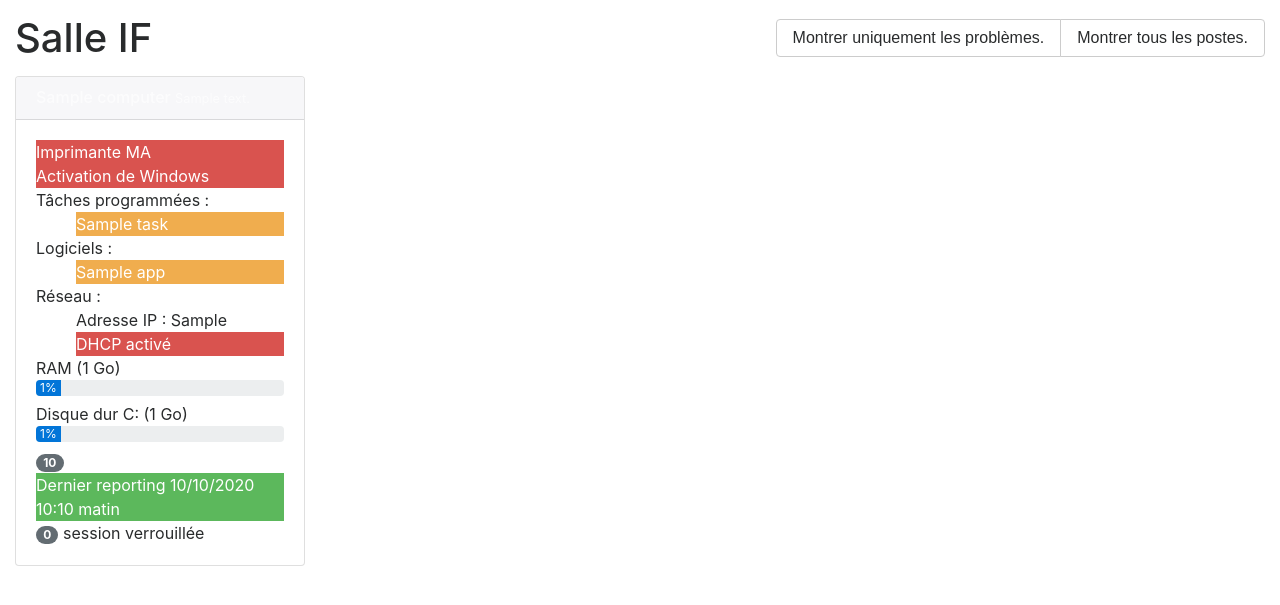
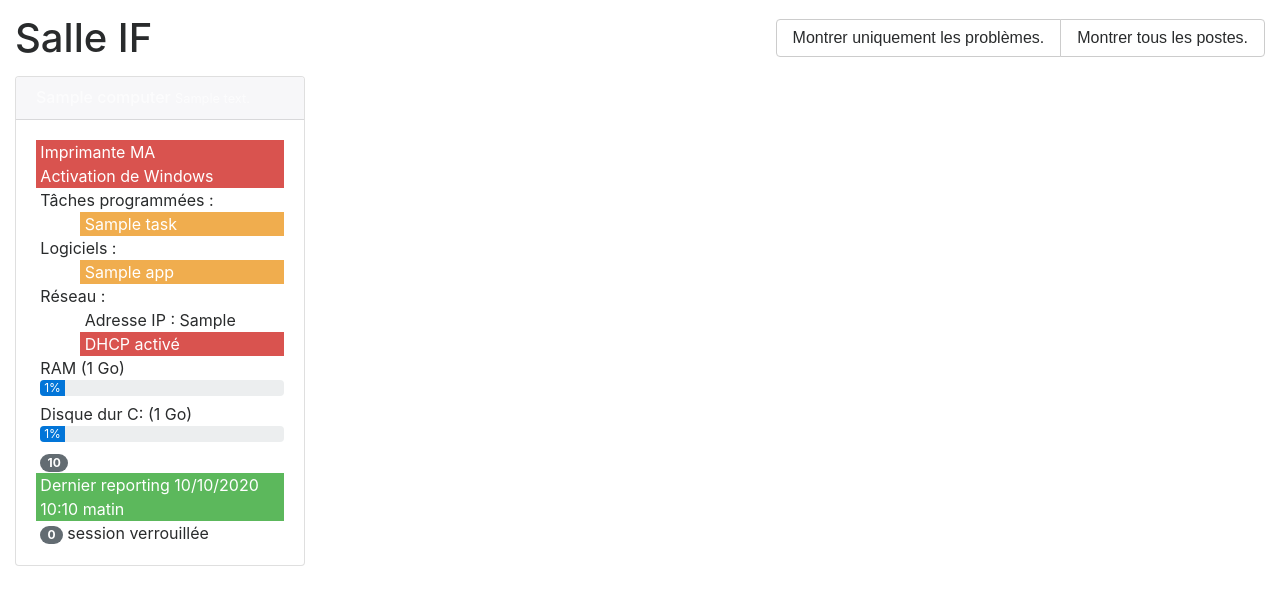
Before and after one commit to BdEINSALyon/dashboard, a Django app: template board/templates/board/computer.html in a window 1280 px wide. Shown: the top 605 px of the page. Run offline with Django 3.2, Linux system fonts and the light colour scheme; the template is opened without the code that fills it: most values are stand-ins (such as "Sample title", 1, 10 or a date in 2020); data that the repository does not hold is empty; some libraries are stand-ins or nearby versions.

Commit message:
Add some padding for readability

```diff
--- a/board/static/board/style.css
+++ b/board/static/board/style.css
@@ -19,3 +19,7 @@
 ul.no-style {
     list-style: none;
 }
+
+li {
+    padding: 0 0 0 0.5ex;
+}
```
